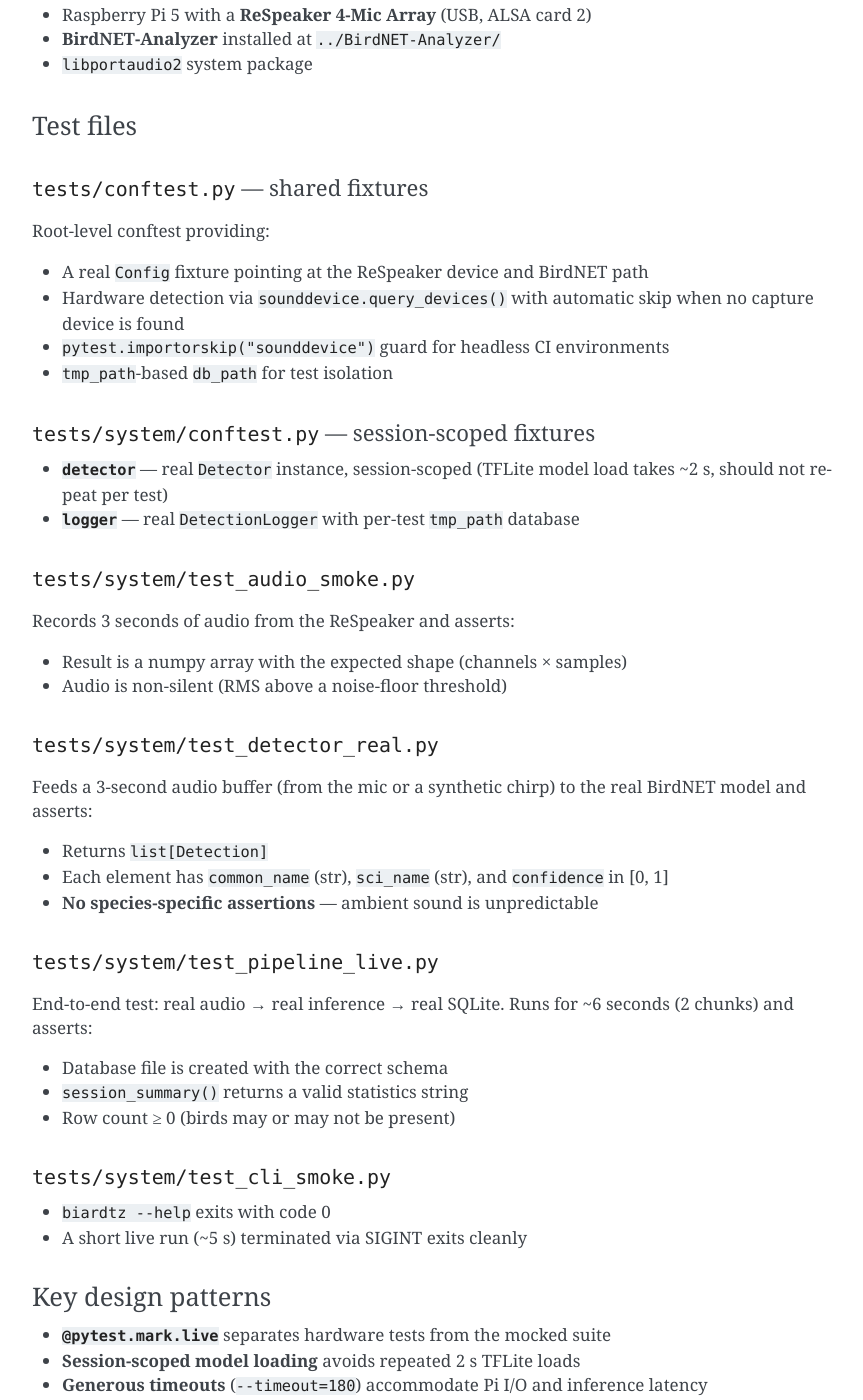
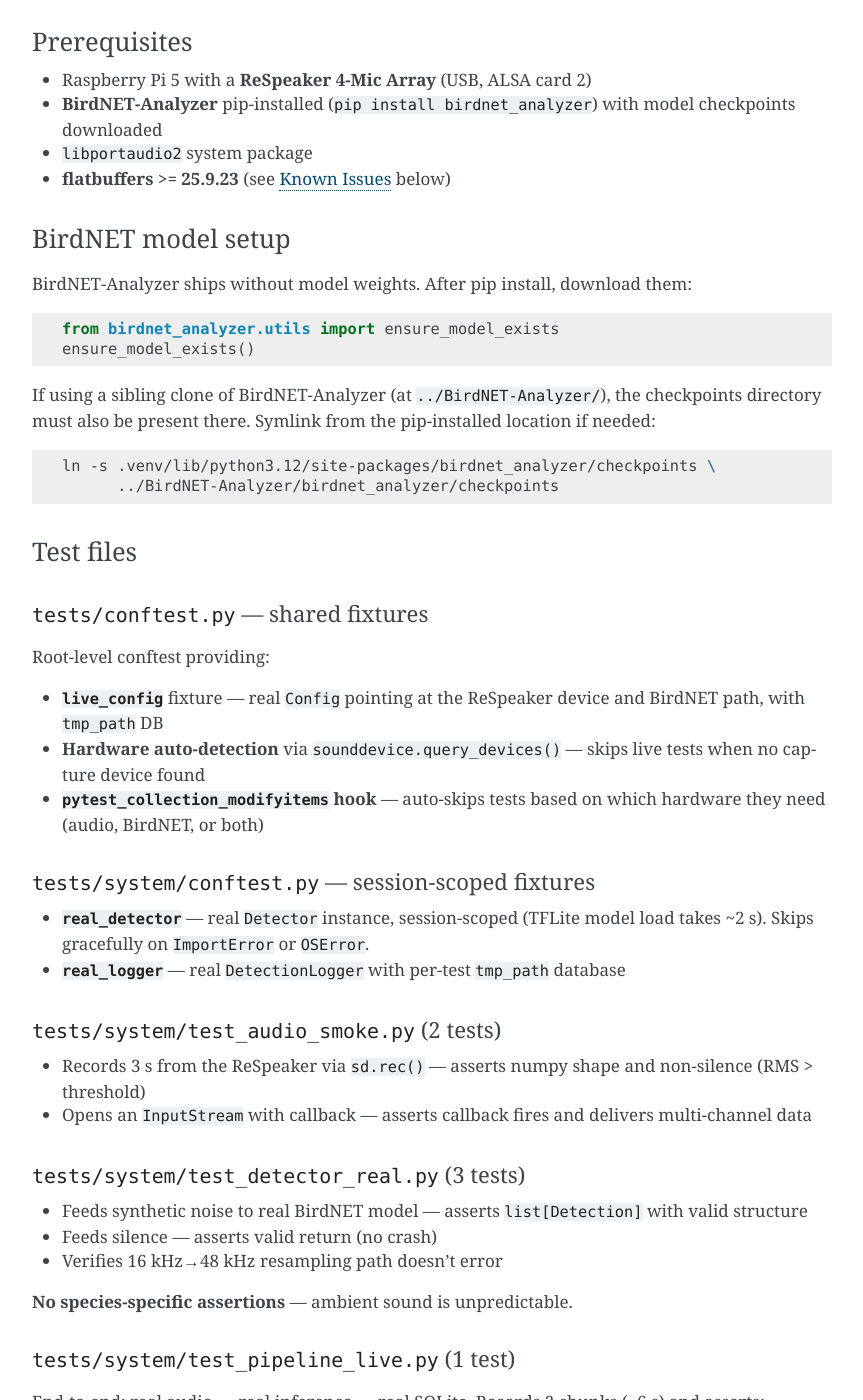
Before and after one commit to ksteptoe/biardtz, a Sphinx documentation site: the page built from docs/test_plan.md, in a window 1280 px wide and 1400 px high, scrolled down 821 px. Shown: the whole window, without its empty margins (338-1201 px from the left). Built offline with Sphinx 7.4.7, drawn with Linux system fonts in a browser that asks for light colours; some of the changed text lies outside the part shown.

Commit message:
Add live system tests and fix BirdNET deployment docs
- 8 new @live tests: audio smoke, real BirdNET inference, full pipeline, CLI
- Root conftest with hardware auto-detection and graceful skip
- Session-scoped model fixture to avoid repeated TFLite loads
- Document flatbuffers version fix, checkpoint download, and symlink setup

````diff
--- a/docs/test_plan.md
+++ b/docs/test_plan.md
@@ -1,32 +1,52 @@
 # Test Plan
 
-This document describes the testing strategy for biardtz, covering the existing mocked test suite and the planned live/system tests that exercise real hardware on the Raspberry Pi.
+This document describes the testing strategy for biardtz, covering the mocked test suite and the live/system tests that exercise real hardware on the Raspberry Pi.
 
-## Current State
+## Test Suite Overview
 
-The project has **68 unit and integration tests** achieving **94% code coverage**. All tests are fully mocked — they run without audio hardware or BirdNET models, making them suitable for CI.
+| Directory | Tests | Scope | Hardware needed |
+|---|---|---|---|
+| `tests/unit/` | 60 | Individual module behaviour (Config, Detector, Logger, Dashboard, CLI, etc.) | No |
+| `tests/integration/` | 8 | Cross-module pipeline with real SQLite, mocked audio/inference | No |
+| `tests/system/` | 8 | Real hardware: mic, BirdNET model, full pipeline | Yes |
 
-| Directory | Scope | Hardware needed |
-|---|---|---|
-| `tests/unit/` | Individual module behaviour (Config, Detector, Logger, Dashboard, CLI, etc.) | No |
-| `tests/integration/` | Cross-module pipeline with real SQLite, mocked audio/inference | No |
-
-### Running existing tests
+### Running tests
 
 ```bash
 make test          # Cached unit + integration (skips if unchanged)
 make test-all      # All non-live tests, with coverage
+make test-live     # Live/system tests only (requires Pi hardware)
+
+# Or directly:
+.venv/bin/pytest tests/system/ -v -m live --timeout=180
 ```
 
-## Planned System Tests
+## System Tests
 
 System tests exercise real hardware and the real BirdNET model on the Pi. They are marked `@pytest.mark.live` and skipped automatically when hardware is absent.
 
 ### Prerequisites
 
 - Raspberry Pi 5 with a **ReSpeaker 4-Mic Array** (USB, ALSA card 2)
-- **BirdNET-Analyzer** installed at `../BirdNET-Analyzer/`
+- **BirdNET-Analyzer** pip-installed (`pip install birdnet_analyzer`) with model checkpoints downloaded
 - `libportaudio2` system package
+- **flatbuffers >= 25.9.23** (see [Known Issues](#known-issues) below)
+
+### BirdNET model setup
+
+BirdNET-Analyzer ships without model weights. After pip install, download them:
+
+```python
+from birdnet_analyzer.utils import ensure_model_exists
+ensure_model_exists()
+```
+
+If using a sibling clone of BirdNET-Analyzer (at `../BirdNET-Analyzer/`), the checkpoints directory must also be present there. Symlink from the pip-installed location if needed:
+
+```bash
+ln -s .venv/lib/python3.12/site-packages/birdnet_analyzer/checkpoints \
+      ../BirdNET-Analyzer/birdnet_analyzer/checkpoints
+```
 
 ### Test files
 
@@ -34,64 +54,69 @@
 
 Root-level conftest providing:
 
-- A real `Config` fixture pointing at the ReSpeaker device and BirdNET path
-- Hardware detection via `sounddevice.query_devices()` with automatic skip when no capture device is found
-- `pytest.importorskip("sounddevice")` guard for headless CI environments
-- `tmp_path`-based `db_path` for test isolation
+- **`live_config`** fixture — real `Config` pointing at the ReSpeaker device and BirdNET path, with `tmp_path` DB
+- **Hardware auto-detection** via `sounddevice.query_devices()` — skips live tests when no capture device found
+- **`pytest_collection_modifyitems` hook** — auto-skips tests based on which hardware they need (audio, BirdNET, or both)
 
 #### `tests/system/conftest.py` — session-scoped fixtures
 
-- **`detector`** — real `Detector` instance, session-scoped (TFLite model load takes ~2 s, should not repeat per test)
-- **`logger`** — real `DetectionLogger` with per-test `tmp_path` database
+- **`real_detector`** — real `Detector` instance, session-scoped (TFLite model load takes ~2 s). Skips gracefully on `ImportError` or `OSError`.
+- **`real_logger`** — real `DetectionLogger` with per-test `tmp_path` database
 
-#### `tests/system/test_audio_smoke.py`
+#### `tests/system/test_audio_smoke.py` (2 tests)
 
-Records 3 seconds of audio from the ReSpeaker and asserts:
+- Records 3 s from the ReSpeaker via `sd.rec()` — asserts numpy shape and non-silence (RMS > threshold)
+- Opens an `InputStream` with callback — asserts callback fires and delivers multi-channel data
 
-- Result is a numpy array with the expected shape (channels × samples)
-- Audio is non-silent (RMS above a noise-floor threshold)
+#### `tests/system/test_detector_real.py` (3 tests)
 
-#### `tests/system/test_detector_real.py`
+- Feeds synthetic noise to real BirdNET model — asserts `list[Detection]` with valid structure
+- Feeds silence — asserts valid return (no crash)
+- Verifies 16 kHz→48 kHz resampling path doesn't error
 
-Feeds a 3-second audio buffer (from the mic or a synthetic chirp) to the real BirdNET model and asserts:
+**No species-specific assertions** — ambient sound is unpredictable.
 
-- Returns `list[Detection]`
-- Each element has `common_name` (str), `sci_name` (str), and `confidence` in [0, 1]
-- **No species-specific assertions** — ambient sound is unpredictable
+#### `tests/system/test_pipeline_live.py` (1 test)
 
-#### `tests/system/test_pipeline_live.py`
+End-to-end: real audio → real inference → real SQLite. Records 2 chunks (~6 s) and asserts:
 
-End-to-end test: real audio → real inference → real SQLite. Runs for ~6 seconds (2 chunks) and asserts:
+- Database file created
+- `session_summary()` returns a valid statistics string with Session/Detections/Unique species
 
-- Database file is created with the correct schema
-- `session_summary()` returns a valid statistics string
-- Row count ≥ 0 (birds may or may not be present)
-
-#### `tests/system/test_cli_smoke.py`
+#### `tests/system/test_cli_smoke.py` (2 tests)
 
 - `biardtz --help` exits with code 0
-- A short live run (~5 s) terminated via SIGINT exits cleanly
+- `biardtz --version` exits with code 0
 
 ### Key design patterns
 
 - **`@pytest.mark.live`** separates hardware tests from the mocked suite
-- **Session-scoped model loading** avoids repeated 2 s TFLite loads
+- **Session-scoped model loading** avoids repeated ~2 s TFLite loads
 - **Generous timeouts** (`--timeout=180`) accommodate Pi I/O and inference latency
 - **Structural assertions only** — validate types, shapes, and schemas, never specific species
-- **Graceful skip** when hardware is absent, so CI stays green
+- **Graceful skip** when hardware or model is absent, so CI stays green
 
-### Running live tests
+## Known Issues
+
+### flatbuffers version conflict
+
+BirdNET-Analyzer depends on TensorFlow, which requires `flatbuffers >= 25.9.23`. However, pip may resolve to the ancient date-based version `20181003210633` (from 2018) because its version number is numerically larger than `25.x.y`.
+
+This version uses the `imp` module, which was removed in Python 3.12, causing:
+
+```
+ModuleNotFoundError: No module named 'imp'
+```
+
+**Fix:** Force-install a modern version:
 
 ```bash
-make test-live     # Runs only @live tests with 180 s timeout
-
-# Or directly:
-.venv/bin/pytest tests/system/ -v -m live --timeout=180
+pip install 'flatbuffers==25.12.19'
 ```
 
-## Configuration change
+### pyproject.toml marker registration
 
-The `live` marker must be registered in `pyproject.toml`:
+The `live` marker is registered in `pyproject.toml`:
 
 ```toml
 markers = [
````
Also changed, not shown: docs/deployment_guide.md (+23 -0 lines), 8 other files.
